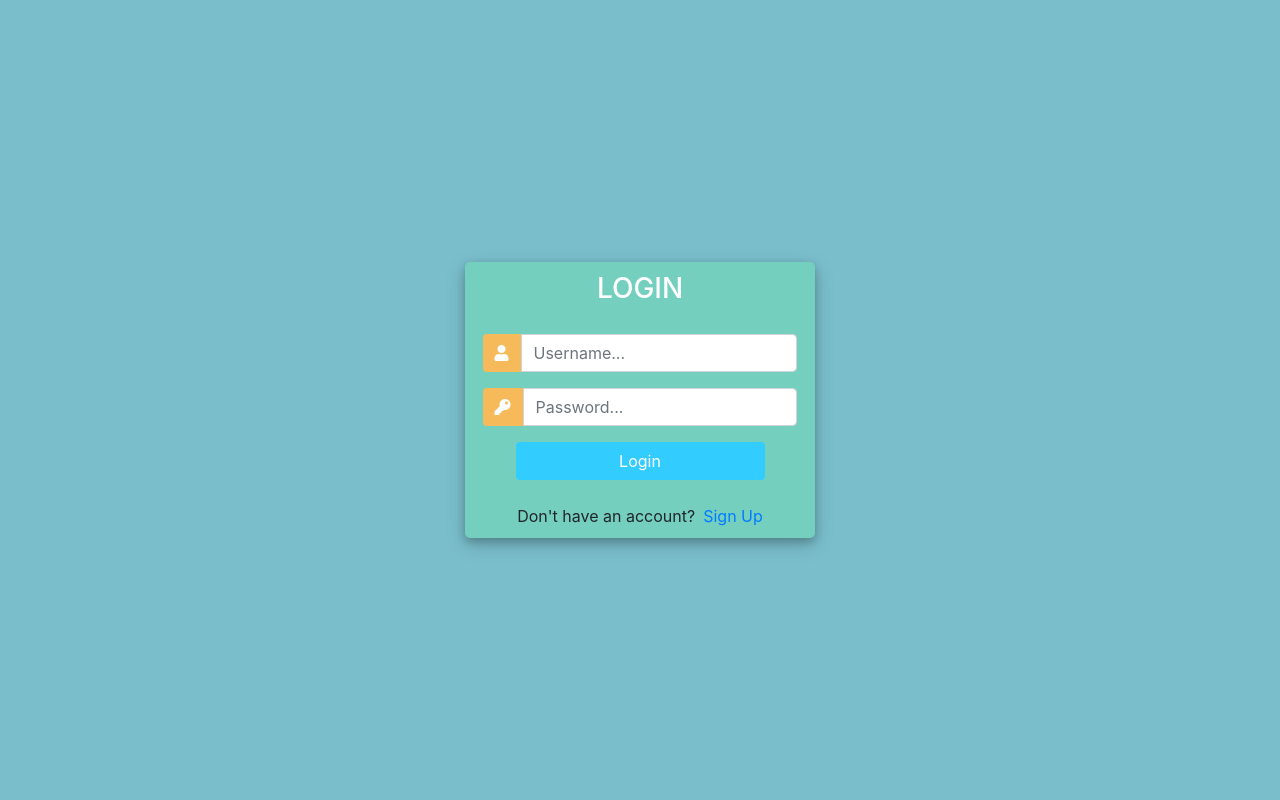
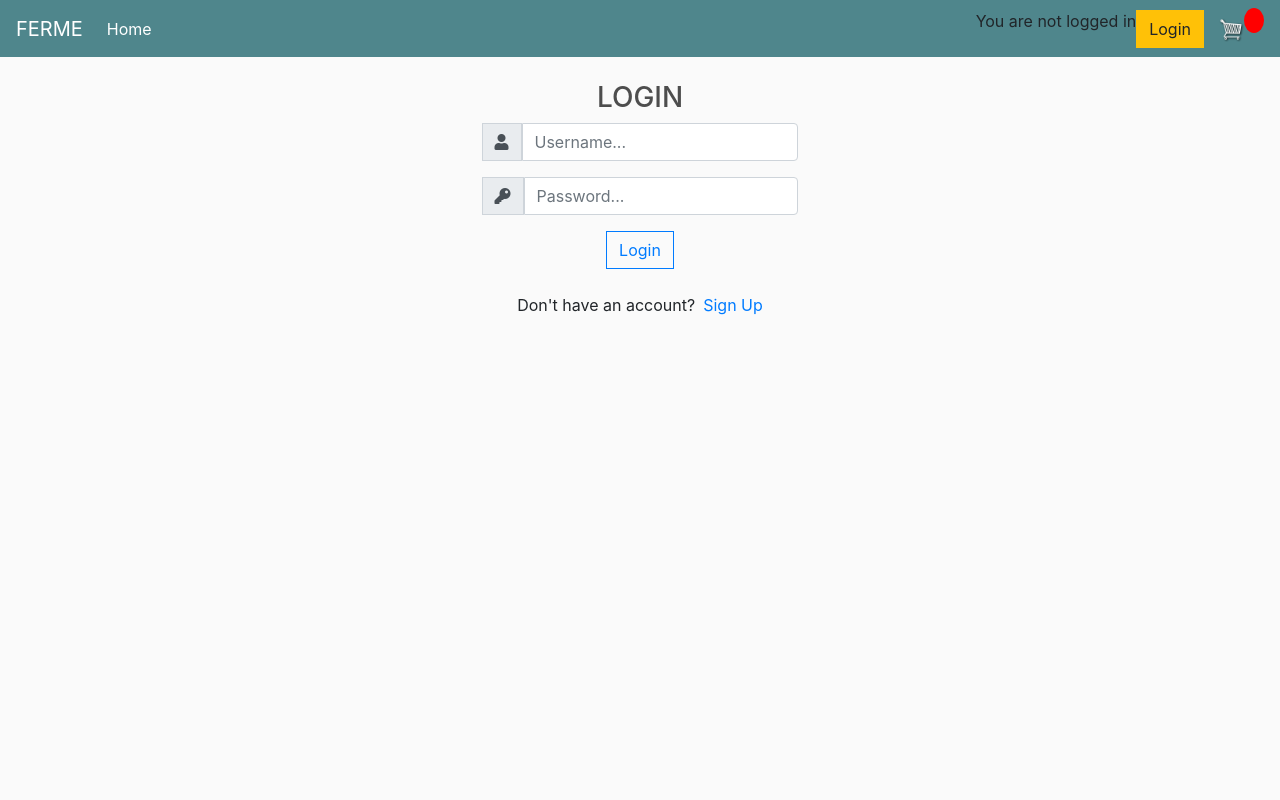
Before and after one commit to southernegro/ferreteria-ferme, a Django app: page /accounts/login/ in a window 1280 px wide. Run offline with Django 3.2, Linux system fonts and the light colour scheme; some libraries are stand-ins or nearby versions.

Commit message:
Estilos registro-login

```diff
--- a/ecommerce/store/templates/registration/login.html
+++ b/ecommerce/store/templates/registration/login.html
@@ -1,80 +1,7 @@
-<!DOCTYPE html>
-<html>
+{% extends 'store/main.html' %}
+{% load static %}
+{% block content %}
 
-<head>
-	<title>Login</title>
-	<link rel="stylesheet" href="https://stackpath.bootstrapcdn.com/bootstrap/4.1.3/css/bootstrap.min.css" integrity="sha384-MCw98/SFnGE8fJT3GXwEOngsV7Zt27NXFoaoApmYm81iuXoPkFOJwJ8ERdknLPMO" crossorigin="anonymous">
-	<script src="https://ajax.googleapis.com/ajax/libs/jquery/3.3.1/jquery.min.js"></script>
-	<link rel="stylesheet" href="https://use.fontawesome.com/releases/v5.6.1/css/all.css" integrity="sha384-gfdkjb5BdAXd+lj+gudLWI+BXq4IuLW5IT+brZEZsLFm++aCMlF1V92rMkPaX4PP" crossorigin="anonymous">
-
-
-	<style>
-		body,
-		html {
-			margin: 0;
-			padding: 0;
-			height: 100%;
-			background: #7abecc !important;
-		}
-		.user_card {
-			width: 350px;
-			margin-top: auto;
-			margin-bottom: auto;
-			background: #74cfbf;
-			position: relative;
-			display: flex;
-			justify-content: center;
-			flex-direction: column;
-			padding: 10px;
-			box-shadow: 0 4px 8px 0 rgba(0, 0, 0, 0.2), 0 6px 20px 0 rgba(0, 0, 0, 0.19);
-			-webkit-box-shadow: 0 4px 8px 0 rgba(0, 0, 0, 0.2), 0 6px 20px 0 rgba(0, 0, 0, 0.19);
-			-moz-box-shadow: 0 4px 8px 0 rgba(0, 0, 0, 0.2), 0 6px 20px 0 rgba(0, 0, 0, 0.19);
-			border-radius: 5px;
-
-		}
-
-		.form_container {
-			margin-top: 20px;
-		}
-
-		#form-title{
-			color: #fff;
-
-		}
-
-		.login_btn {
-			width: 100%;
-			background: #33ccff !important;
-			color: white !important;
-		}
-		.login_btn:focus {
-			box-shadow: none !important;
-			outline: 0px !important;
-		}
-		.login_container {
-			padding: 0 2rem;
-		}
-		.input-group-text {
-			background: #f7ba5b !important;
-			color: white !important;
-			border: 0 !important;
-			border-radius: 0.25rem 0 0 0.25rem !important;
-		}
-		.input_user,
-		.input_pass:focus {
-			box-shadow: none !important;
-			outline: 0px !important;
-		}
-
-		#messages{
-			background-color: grey;
-			color: #fff;
-			padding: 10px;
-			margin-top: 10px;
-		}
-	</style>
-
-</head>
 <body>
 	<div class="container h-100">
 		<div class="d-flex justify-content-center h-100">
@@ -101,7 +28,7 @@
 						</div>
 
 							<div class="d-flex justify-content-center mt-3 login_container">
-				 				<input class="btn login_btn" type="submit" value="Login">
+				 				<input class="btn btn-outline-primary login_btn" type="submit" value="Login">
 				   			</div>
 					</form>
 
@@ -122,4 +49,4 @@
 	</div>
 </body>
 
-</html>
+{% endblock content %}
--- a/ecommerce/store/templates/store/main.html
+++ b/ecommerce/store/templates/store/main.html
@@ -8,6 +8,10 @@
 	<link rel="stylesheet" href="https://stackpath.bootstrapcdn.com/bootstrap/4.4.1/css/bootstrap.min.css" integrity="sha384-Vkoo8x4CGsO3+Hhxv8T/Q5PaXtkKtu6ug5TOeNV6gBiFeWPGFN9MuhOf23Q9Ifjh" crossorigin="anonymous">
 
 	<link rel="stylesheet" type="text/css" href="{% static 'css/main.css' %}">
+
+	<script src="https://ajax.googleapis.com/ajax/libs/jquery/3.3.1/jquery.min.js"></script>
+	<link rel="stylesheet" href="https://use.fontawesome.com/releases/v5.6.1/css/all.css" integrity="sha384-gfdkjb5BdAXd+lj+gudLWI+BXq4IuLW5IT+brZEZsLFm++aCMlF1V92rMkPaX4PP" crossorigin="anonymous">
+
 
 	<script type="text/javascript">
 		var user = '{{request.user}}'
```
Also changed, not shown: ecommerce/store/templates/accounts/register.html (+6 -66 lines), ecommerce/db.sqlite3.
